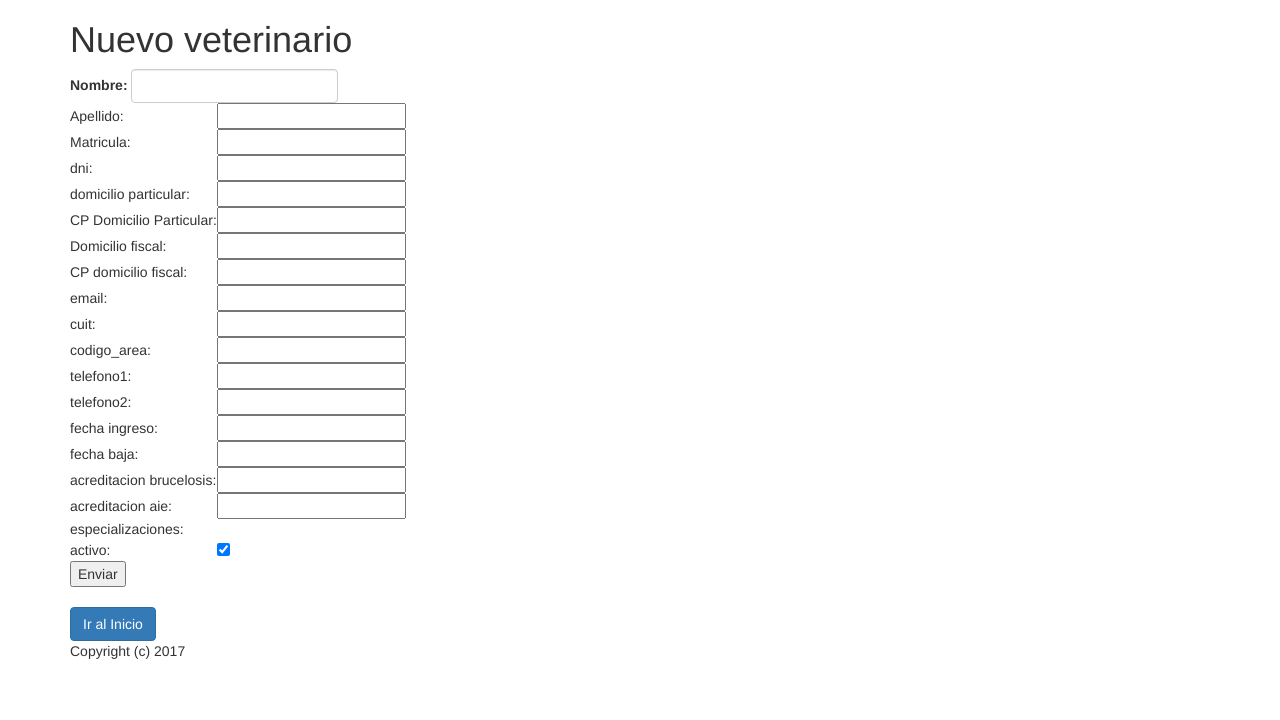
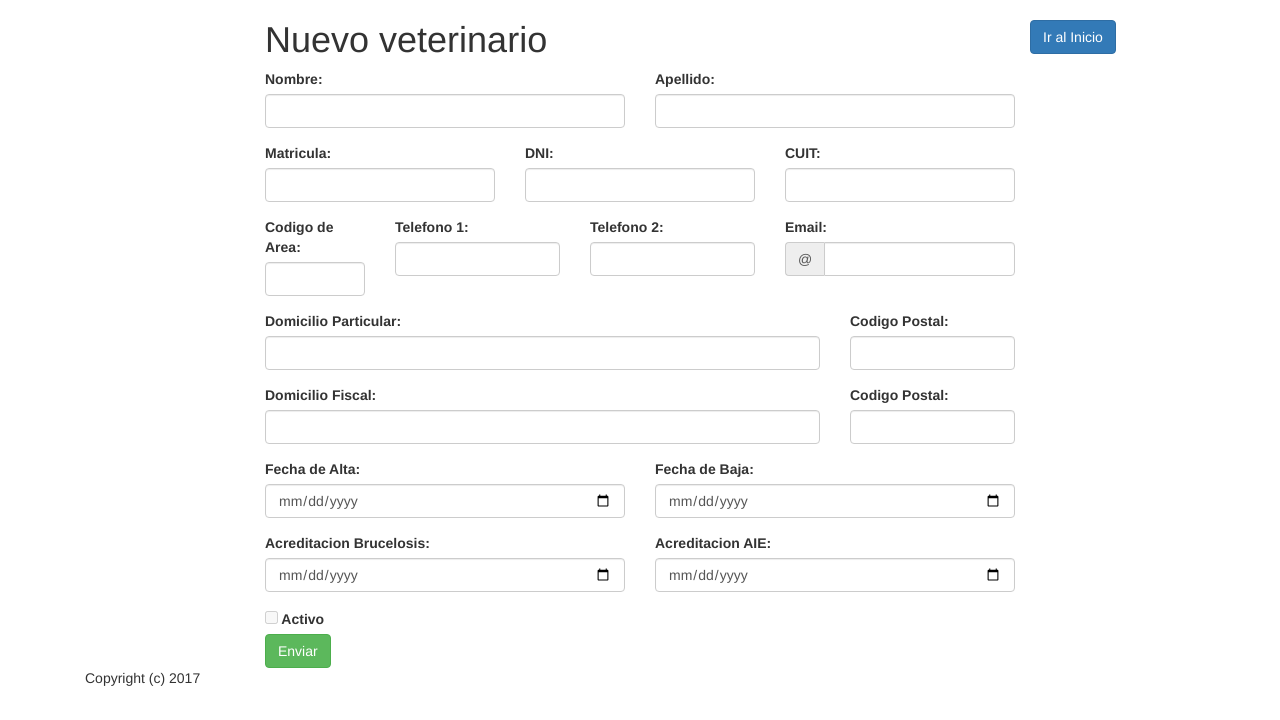
Before and after one commit to caritodoer/blacksheep, a Django app: page /veterinario/alta/ in a window 1280 px wide. Shown: the part 80-800 px from the top of the page. Run offline with Django 3.2, Linux system fonts and the light colour scheme; data that the repository does not hold is empty; some libraries are stand-ins or nearby versions.

Commit message:
avance bootstrap: veterinario

```diff
--- a/bsadmin/views.py
+++ b/bsadmin/views.py
@@ -386,6 +386,8 @@
 		instance = form.save(commit=False)
 		instance.save()
 		return HttpResponseRedirect(instance.get_absolute_url())
+	else:
+		print(form.errors)
 	context = {
 		"title": "Nueva Raza",
 		"form": form,
--- a/templates/alta_veterinario.html
+++ b/templates/alta_veterinario.html
@@ -1,101 +1,170 @@
 {% extends 'base.html' %}
 {% block content %}
 
+<div class="row">
+    <div class="col-lg-8 col-lg-offset-2">
 
 <h1> {{ title }} </h1>
 
-<form class="form-inline" method="POST" action="">{% csrf_token %}
-	<div class="form-group">
-    	<label for="nombre">Nombre:</label>
-    	<input type="text" class="form-control" id="nombre" name="nombre" value="{{ nombre }}">
-  	</div>
+<form method="POST" action="">{% csrf_token %}
+	<div class="controls">
+		<div class="row">
+            <div class="col-md-6">
+                <div class="form-group">
+			    	<label for="nombre">Nombre:</label>
+			    	<input type="text" class="form-control" id="nombre" name="nombre" value="{{ nombre }}">
+                </div>
+            </div>
+            <div class="col-md-6">
+                <div class="form-group">
+			    	<label for="apellido">Apellido:</label>
+			    	<input type="text" class="form-control" id="apellido" name="apellido" value="{{ apellido }}">
+			    </div>
+            </div>
+        </div>
 
-<!-- <label for="your_name">Your name: </label>
-    <input id="your_name" type="text" name="your_name" value="{{ current_name }}">
- -->
-	<table>
-		<!-- <tr>
-			<td>Nombre:</td>
-			<td>{{ form.nombre }}</td>
-		</tr> -->
-		<tr>
-			<td>Apellido:</td>
-			<td>{{ form.apellido }}</td>
-		</tr>
-		<tr>
-			<td>Matricula:</td>
-			<td>{{ form.matricula }}</td>
-		</tr>
-		<tr>
-			<td>dni:</td>
-			<td>{{ form.dni }}</td>
-		</tr>
-		<tr>
-			<td>domicilio particular:</td>
-			<td>{{ form.domicilio_particular }}</td>
-		</tr>
-		<tr>
-			<td>CP Domicilio Particular:</td>
-			<td>{{ form.cp_domicilio_particular }}</td>
-		</tr>
-		<tr>
-			<td>Domicilio fiscal:</td>
-			<td>{{ form.domicilio_fiscal }}</td>
-		</tr>
-		<tr>
-			<td>CP domicilio fiscal:</td>
-			<td>{{ form.cp_domicilio_fiscal }}</td>
-		</tr>
-		<tr>
-			<td>email:</td>
-			<td>{{ form.email }}</td>
-		</tr>
-		<tr>
-			<td>cuit:</td>
-			<td>{{ form.cuit }}</td>
-		</tr>
-		<tr>
-			<td>codigo_area:</td>
-			<td>{{ form.codigo_area }}</td>
-		</tr>
-		<tr>
-			<td>telefono1:</td>
-			<td>{{ form.telefono1 }}</td>
-		</tr>
-		<tr>
-			<td>telefono2:</td>
-			<td>{{ form.telefono2 }}</td>
-		</tr>
-		<tr>
-			<td>fecha ingreso:</td>
-			<td>{{ form.fecha_ingreso }}</td>
-		</tr>
-		<tr>
-			<td>fecha baja:</td>
-			<td>{{ form.fecha_baja }}</td>
-		</tr>
-		<tr>
-			<td>acreditacion brucelosis:</td>
-			<td>{{ form.acreditacion_brucelosis }}</td>
-		</tr>
-		<tr>
-			<td>acreditacion aie:</td>
-			<td>{{ form.acreditacion_aie }}</td>
-		</tr>
-		<tr>
-			<td>especializaciones:</td>
-			<td>{{ form.especializaciones }}</td>
-		</tr>
-		<tr>
-			<td>activo:</td>
-			<td>{{ form.activo }}</td>
-		</tr>
-		<tr>
-			<td>
-				<input type="submit" value="Enviar">
-			</td>
-		</tr>
-	</table>
+        <div class="row">
+            <div class="col-md-4">
+                <div class="form-group">
+			    	<label for="matricula">Matricula:</label>
+    				<input type="text" class="form-control" id="matricula" name="matricula" value="{{ matricula }}">
+                </div>
+            </div>
+            <div class="col-md-4">
+                <div class="form-group">
+			    	<label for="dni">DNI:</label>
+			    	<input type="text" class="form-control" id="dni" name="dni" value="{{ dni }}">
+			    </div>
+            </div>
+            <div class="col-md-4">
+                <div class="form-group">
+			    	<label for="cuit">CUIT:</label>
+			    	<input type="text" class="form-control" id="cuit" name="cuit" value="{{ cuit }}">
+			    </div>
+            </div>
+        </div>
+
+        <div class="row">
+            <div class="col-md-2">
+                <div class="form-group">
+			    	<label for="cod_ar">Codigo de Area:</label>
+    				<input type="text" class="form-control" id="cod_ar" name="cod_ar" value="{{ codigo_area }}">
+                </div>
+            </div>
+            <div class="col-md-3">
+                <div class="form-group">
+			    	<label for="tel1">Telefono 1:</label>
+			    	<input type="text" class="form-control" id="tel1" name="tel1" value="{{ telefono1 }}">
+			    </div>
+            </div>
+            <div class="col-md-3">
+                <div class="form-group">
+			    	<label for="tel2">Telefono 2:</label>
+			    	<input type="text" class="form-control" id="tel2" name="tel2" value="{{ telefono2 }}">
+			    </div>
+            </div>
+            <div class="col-md-4">
+            	<div class="form-group">
+			    	<label for="email">Email:</label>
+	                <div class="input-group">
+	    				<span class="input-group-addon" id="basic-addon1">@</span>
+	  					<input type="text" id="email" name="email" class="form-control" value="{{ email }}" aria-describedby="basic-addon1">
+	                </div>
+                </div>
+            </div>
+        </div>
+
+
+
+        <div class="row">
+            <div class="col-md-9">
+                <div class="form-group">
+			    	<label for="dom_part">Domicilio Particular:</label>
+    				<input type="text" class="form-control" id="dom_part" name="dom_part" value="{{ domicilio_particular }}">
+                </div>
+            </div>
+            <div class="col-md-3">
+                <div class="form-group">
+			    	<label for="cp_part">Codigo Postal:</label>
+    				<input type="text" class="form-control" id="cp_part" name="cp_part" value="{{ cp_domicilio_particular }}">
+                </div>
+            </div>
+        </div>
+
+        <div class="row">
+            <div class="col-md-9">
+                <div class="form-group">
+			    	<label for="dom_fiscal">Domicilio Fiscal:</label>
+    				<input type="text" class="form-control" id="dom_fiscal" name="dom_fiscal" value="{{ domicilio_fiscal }}">
+                </div>
+            </div>
+            <div class="col-md-3">
+                <div class="form-group">
+			    	<label for="cp_fiscal">Codigo Postal:</label>
+    				<input type="text" class="form-control" id="cp_fiscal" name="cp_fiscal" value="{{ cp_domicilio_fiscal }}">
+                </div>
+            </div>
+        </div>
+
+        <div class="row">
+            <div class="col-md-6">
+                <div class="form-group">
+			    	<label for="f_alta">Fecha de Alta:</label>
+    				<input type="date" class="form-control" id="f_alta" name="f_alta" value="{{ fecha_ingreso }}"placeholder="AAAA-MM-DD">
+                </div>
+            </div>
+            <div class="col-md-6">
+                <div class="form-group">
+			    	<label for="f_baja">Fecha de Baja:</label>
+    				<input type="date" class="form-control" id="f_baja" name="f_baja" value="{{ fecha_baja }}">
+                </div>
+            </div>
+        </div>
+
+        <div class="row">
+            <div class="col-md-6">
+                <div class="form-group">
+			    	<label for="ac_br">Acreditacion Brucelosis:</label>
+    				<input type="date" class="form-control" id="ac_br" name="ac_br" value="{{ acreditacion_brucelosis }}" placeholder="MONMJHB0303456">
+                </div>
+            </div>
+            <div class="col-md-6">
+                <div class="form-group">
+			    	<label for="ac_aie">Acreditacion AIE:</label>
+    				<input type="date" class="form-control" id="ac_aie" name="ac_aie" value="{{ acreditacion_aie }}" placeholder="0303456">
+                </div>
+            </div>
+        </div>
+
+<!--    CHECKBOX DE ESPECIALIZACION QUE NO FUNCIONA
+		<div class="row">
+            <div class="col-md-6">
+                <div class="form-group">
+			    	<label for="especializacion">Especializacion:</label>
+			    	{% for x in especializaciones %}
+    				<input type="checkbox" class="form-control"  id="especializacion" name="{{ especializaciones }}" value="{{ x.id }}">{{ x.descripcion }}
+    				{% endfor %}
+                </div>
+            </div>
+        </div> -->
+
+        <div class="row">
+            <div class="col-md-6">
+                <div class="form-check disabled">
+			    	<label class="form-check-label" for="activo">
+    				<input type="checkbox" class="form-check-input" id="activo" name="activo" value="{{ activo }}" disabled> Activo</label>
+                </div>
+            </div>
+        </div>
+
+		<div class="row">
+			<div class="col-md-12">
+                <input type="submit" class="btn btn-success btn-send" value="Enviar">
+            </div>
+        </div>
 </form>
 
+	</div>
+</div>
+
 {% endblock %}
```
Also changed, not shown: templates/alta_aux2.html (+12 -26 lines).
